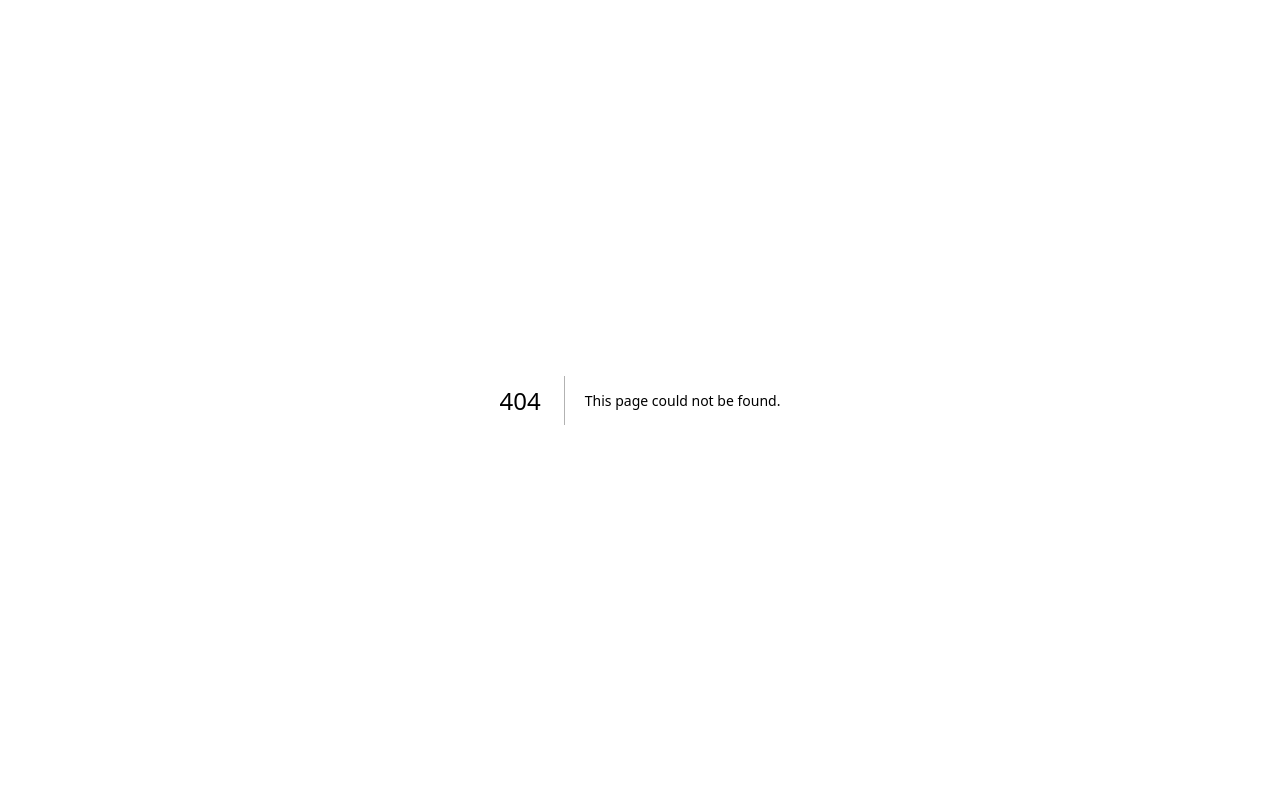
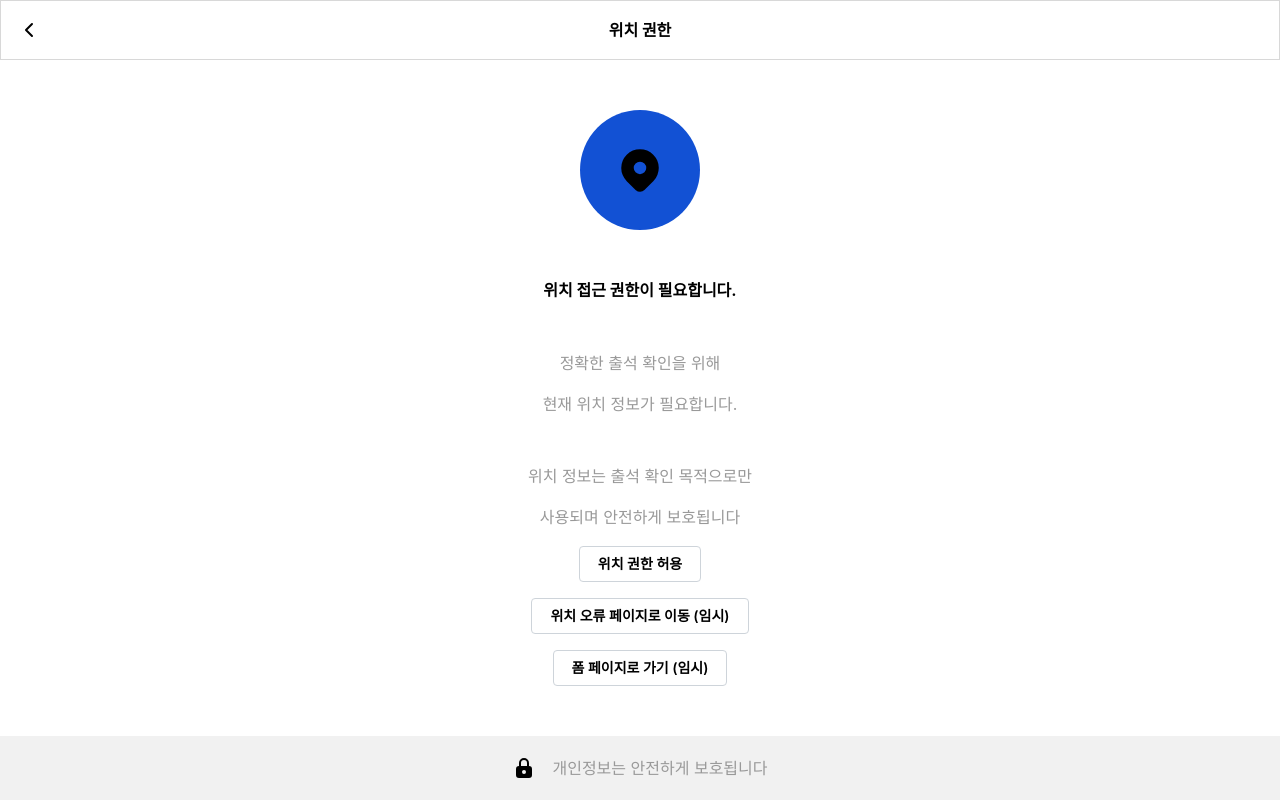
Before and after one commit to nemo0824/next-study, a Next.js app in the folder section04/: page /qr-attendee/dynamicGps/permission in a window 1280 px wide. Before the commit this address had no page. Built offline with nearby package versions, Linux system fonts and the light colour scheme.

Commit message:
feature: 참여자 동의컴포넌트, 각각url 페이지

```diff
--- /dev/null
+++ b/section04/src/app/qr-attendee/dynamicGps/components/LocationContent.tsx
@@ -0,0 +1,80 @@
+import React from "react";
+import { IconMapPinFilled } from "@tabler/icons-react";
+import { Button } from "@/components/Button";
+import { AttendHeader } from "../../components/AttendHeader";
+import { AttendFooter } from "../../components/AttendFooter";
+import { useRouter } from "next/navigation";
+
+interface LocationContentProps {
+  mode: "permission" | "error" | "form";
+  onClickLocation: () => void;
+}
+
+export const LocationContent = ({
+  mode,
+  onClickLocation,
+}: LocationContentProps) => {
+  const isPermissionMode = mode === "permission";
+  const router = useRouter();
+  return (
+    <div className="flex-1 flex flex-col">
+      <AttendHeader mode={mode} />
+      <div className="flex-1 flex flex-col justify-center items-center px-4 gap-4">
+        <div
+          className={`rounded-full h-30 w-30 flex justify-center items-center ${
+            isPermissionMode ? "bg-[#1251D4]" : "bg-[#DC3545]"
+          }`}
+        >
+          <IconMapPinFilled size={50} />
+        </div>
+
+        <h3
+          className={`font-bold mt-8 ${
+            isPermissionMode ? "" : "text-[#DC3545]"
+          }`}
+        >
+          {isPermissionMode
+            ? "위치 접근 권한이 필요합니다."
+            : "출석 가능 범위를 벗어났습니다."}
+        </h3>
+
+        {isPermissionMode ? (
+          <>
+            <p className="mt-8 text-[#999999]">정확한 출석 확인을 위해</p>
+            <p className="text-[#999999]">현재 위치 정보가 필요합니다.</p>
+            <p className="mt-8 text-[#999999]">
+              위치 정보는 출석 확인 목적으로만
+            </p>
+            <p className="text-[#999999]">사용되며 안전하게 보호됩니다</p>
+          </>
+        ) : (
+          <>
+            <p className="mt-8 text-[#999999]">현재 위치가 출석 체크 가능한</p>
+            <p className="text-[#999999]">범위를 벗어나 있습니다</p>
+            <p className="mt-8 text-[#999999]">지정된 장소로 이동한 후</p>
+            <p className="text-[#999999]">다시 시도해 주세요</p>
+          </>
+        )}
+
+        <Button onClick={onClickLocation}>
+          {isPermissionMode ? "위치 권한 허용" : "위치 다시 확인"}
+        </Button>
+        <Button
+          onClick={() => {
+            router.push("/qr-attendee/dynamicGps/locationError");
+          }}
+        >
+          위치 오류 페이지로 이동 (임시)
+        </Button>
+        <Button
+          onClick={() => {
+            router.push("/qr-attendee/form");
+          }}
+        >
+          폼 페이지로 가기 (임시)
+        </Button>
+      </div>
+      <AttendFooter mode={mode} />
+    </div>
+  );
+};
--- /dev/null
+++ b/section04/src/app/qr-attendee/dynamicGps/locationError/page.tsx
@@ -0,0 +1,24 @@
+"use client";
+import React from "react";
+import { useRouter } from "next/navigation";
+import { LocOption } from "../components/LocOption";
+
+export default function DynamicGpsError() {
+  const router = useRouter();
+
+  const handleLocationSuccess = (locationInfo: "성공" | "실패") => {
+    if (locationInfo === "성공") {
+      router.push("/qr-attendee/dynamicGps/permission");
+    } else if (locationInfo === "실패") {
+      router.push("/qr-attendee/dynamicGps/locationError");
+    }
+  };
+
+  return (
+    <div className="min-h-screen bg-white flex flex-col safe-area-inset">
+      <div className="flex-1 flex flex-col">
+        <LocOption mode="error" handleLocationSuccess={handleLocationSuccess} />
+      </div>
+    </div>
+  );
+}
--- /dev/null
+++ b/section04/src/app/qr-attendee/dynamicGps/permission/page.tsx
@@ -0,0 +1,24 @@
+"use client";
+import React from "react";
+import { useRouter } from "next/navigation";
+import { LocOption } from "../components/LocOption";
+
+export default function DynamicGpsPermission() {
+  const router = useRouter();
+
+  const handleLocationSuccess = (locationInfo: "성공" | "실패") => {
+    if (locationInfo === "성공") {
+      router.push("/qr-attendee/form");
+    } else if (locationInfo === "실패") {
+      router.push("/qr-attendee/dynamicGps/locationError");
+    }
+  };
+
+  return (
+    <div className="min-h-screen bg-white flex flex-col safe-area-inset">
+      <div className="flex-1 flex flex-col">
+        <LocOption mode="permission" handleLocationSuccess={handleLocationSuccess} />
+      </div>
+    </div>
+  );
+}
--- /dev/null
+++ b/section04/src/app/qr-attendee/form/components/PersonalInfoAgree.tsx
@@ -0,0 +1,18 @@
+import { Checkbox, Flex } from "@mantine/core";
+import React from "react";
+
+export const PersonalInfoAgree = () => {
+  return (
+    <div className="bg-[#F8F9FA] p-4 rounded-l mt-4">
+      <h3 className="font-bold">개인정보 수집 및 이용 동의</h3>
+      <p className="text-[#666666] mt-4">
+        수집된 개인정보는 출석 확인 및 행사 운영 목적으로만 사용되며 행사 종료후
+        즉시 파기됩니다
+      </p>
+      <Flex className="mt-4" gap={8} align={"center"}>
+        <Checkbox />
+        <span>개인정보 수집 및 이용에 동의합니다</span>
+      </Flex>
+    </div>
+  );
+};
--- /dev/null
+++ b/section04/src/app/qr-attendee/form/components/QrForm.tsx
@@ -0,0 +1,25 @@
+import React from "react";
+import { DEFAULT_FORM_FIELDS } from "@/constants/qr";
+import { FormField } from "@/app/(auth)/qr/components/formSetting/FormField";
+import { Flex } from "@mantine/core";
+import { PersonalInfoAgree } from "./PersonalInfoAgree";
+
+export default function QrForm() {
+  return (
+    <div className="flex-1 flex flex-col">
+      <div className="flex-1 bg-white p-4 rounded-lg mt-4 border-1 border-[#D8D8D8]">
+        <h3 className="font-bold">출석 확인</h3>
+        <Flex gap={8} direction={"column"} mt={8}>
+          {DEFAULT_FORM_FIELDS.map((field) => (
+            <FormField
+              key={field.field}
+              field={field.field}
+              required={field.required}
+            />
+          ))}
+          <PersonalInfoAgree />
+        </Flex>
+      </div>
+    </div>
+  );
+}
--- /dev/null
+++ b/section04/src/app/qr-attendee/form/page.tsx
@@ -0,0 +1,17 @@
+"use client";
+import React from "react";
+import { AttendHeader } from "../components/AttendHeader";
+import { AttendFooter } from "../components/AttendFooter";
+import QrForm from "./components/QrForm";
+
+export default function QrAttendeeForm() {
+  return (
+    <div className="min-h-screen bg-white flex flex-col safe-area-inset">
+      <AttendHeader mode="form" />
+      <div className="flex-1">
+        <QrForm />
+      </div>
+      <AttendFooter mode="form" />
+    </div>
+  );
+}
```
